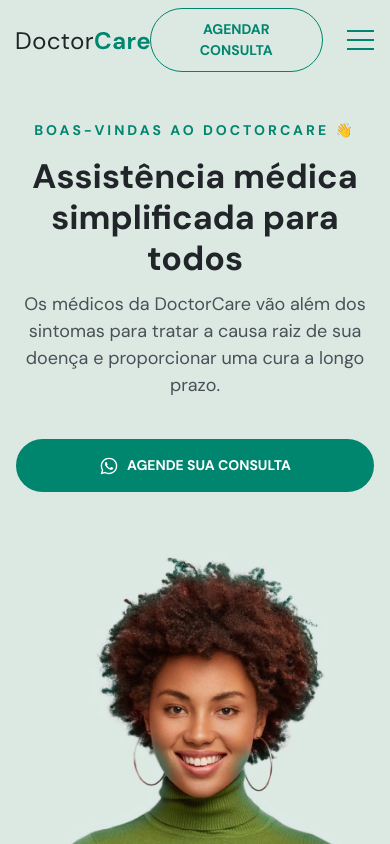
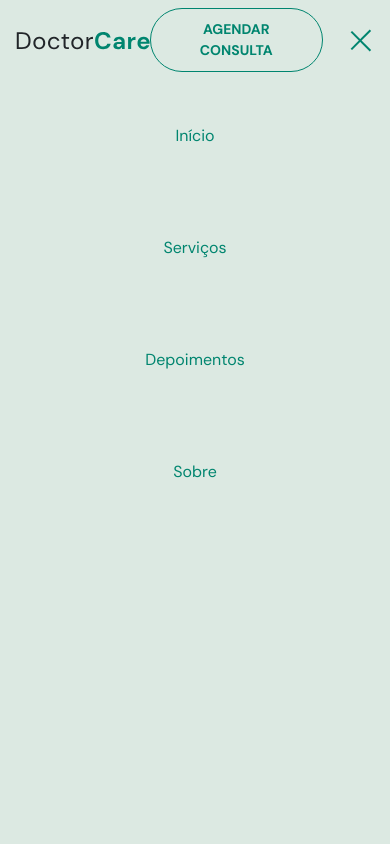
Before and after one commit to olivpeter/doctorcare-lp, a plain HTML site: page index.html in a window 390 px wide. Both pictures are taken after a click on the element 360 px from the left and 40 px from the top of the page. Shown: the top 844 px of the page. Drawn offline with nearby package versions, Linux system fonts and the light colour scheme.

Commit message:
Feat: Added functional mobile menu

```diff
--- a/index.html
+++ b/index.html
@@ -18,7 +18,7 @@
     <header class="menuHeader">
       <div class="gridWrapper">
         <img src="assets/Doctorcare Logo.svg" alt="DoctorCare Logo" />
-        <nav class="menu">
+        <nav id="menu" class="menu">
           <ul class="menuNavList">
             <li><a href="#inicio">Início</a></li>
             <li><a href="#servicos">Serviços</a></li>
@@ -28,7 +28,7 @@
         </nav>
         <div class="menuButtons">
           <button onclick="openModal()" class="secondaryBtn">Agendar consulta</button>
-          <div class="mobileMenu"></div>
+          <div id="mobileMenu" class="mobileMenu"></div>
         </div>
       </div>
     </header>
--- a/js/scripts.js
+++ b/js/scripts.js
@@ -25,6 +25,13 @@ var slide = new Swiper(".depositionsCarousel", {
       spaceBetween: 32,
     },
   },
+});
+
+const mobileMenu = document.getElementById("mobileMenu");
+const menu = document.getElementById("menu");
+
+mobileMenu.addEventListener("click", () => {
+  menu.classList.toggle("active");
 });
 
 const modalForm = document.getElementById("modalOverlay");
--- a/scss/_header.scss
+++ b/scss/_header.scss
@@ -22,7 +22,6 @@
             font-size: 1.6rem;
             li {
                 position: relative;
-                transition: all 0.3s ease;
                 display: flex;
                 align-items: center;
                 justify-content: center;
@@ -76,7 +75,40 @@
     .menuHeader {
         .gridWrapper {
             .menu {
-                display: none;
+                position: absolute;
+                top: 8rem;
+                left: 0;
+                width: 100%;
+                height: 0;
+                display: block;
+                transition: 0.5s ease;
+                visibility: hidden;
+                overflow-y: hidden;
+                background: $brand-green-light;
+                .menuNavList {
+                    display: block;
+                    li {
+                        padding: 2rem;
+                    }
+                }
+                &.active {
+                    visibility: visible;
+                    height: calc(100vh - 8rem);
+                    overflow-y: auto;
+                }
+
+                &.active + .menuButtons {
+                    .mobileMenu {
+                        border-top-color: transparent;
+                        &::before {
+                            transform: rotate(135deg);
+                        }
+                        &::after {
+                            top: -0.8rem;
+                            transform: rotate(-135deg);
+                        }
+                    }
+                }
             }
 
             .menuButtons {
@@ -89,14 +121,17 @@
                     width: 3.2rem;
                     border-top: 0.2rem solid $brand-green;
                     cursor: pointer;
+                    transition: 0.3s ease;
                     &::before,
                     &::after {
                         content: "";
                         display: block;
+                        position: relative;
                         width: 100%;
                         height: 0.2rem;
                         background: $brand-green;
                         margin-top: 0.7rem;
+                        transition: 0.3s ease;
                     }
                 }
             }
```
Also changed, not shown: css/main.min.css.
